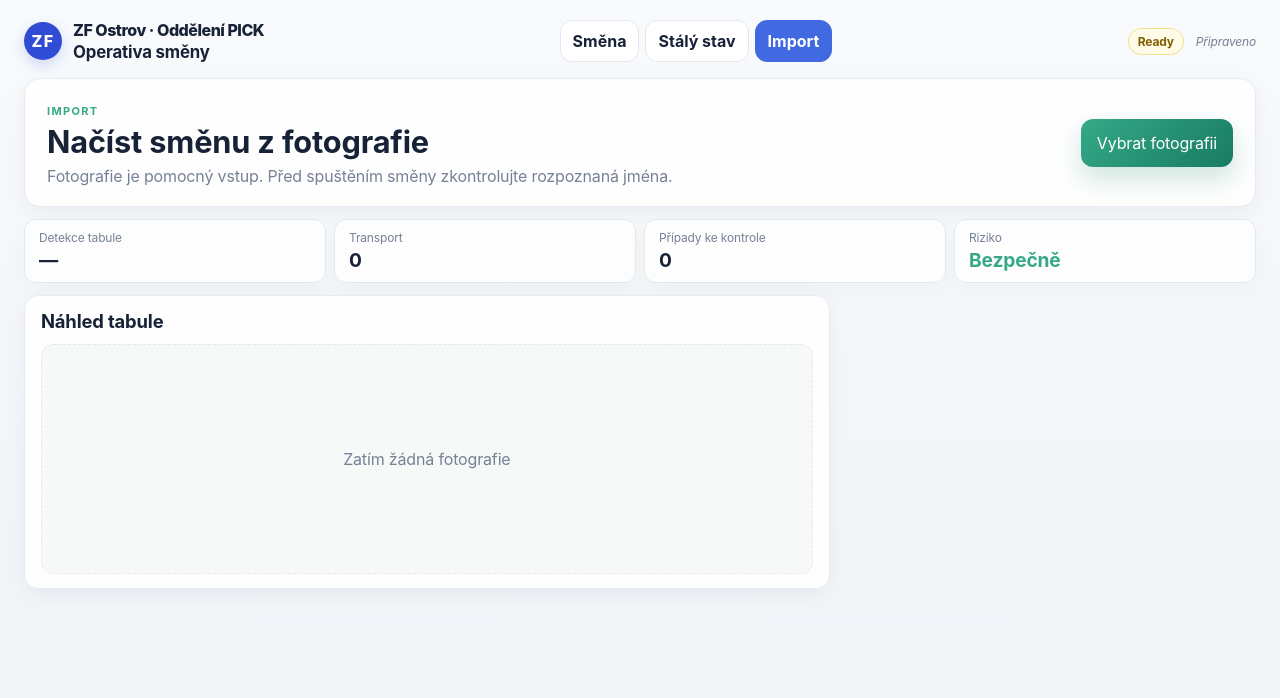
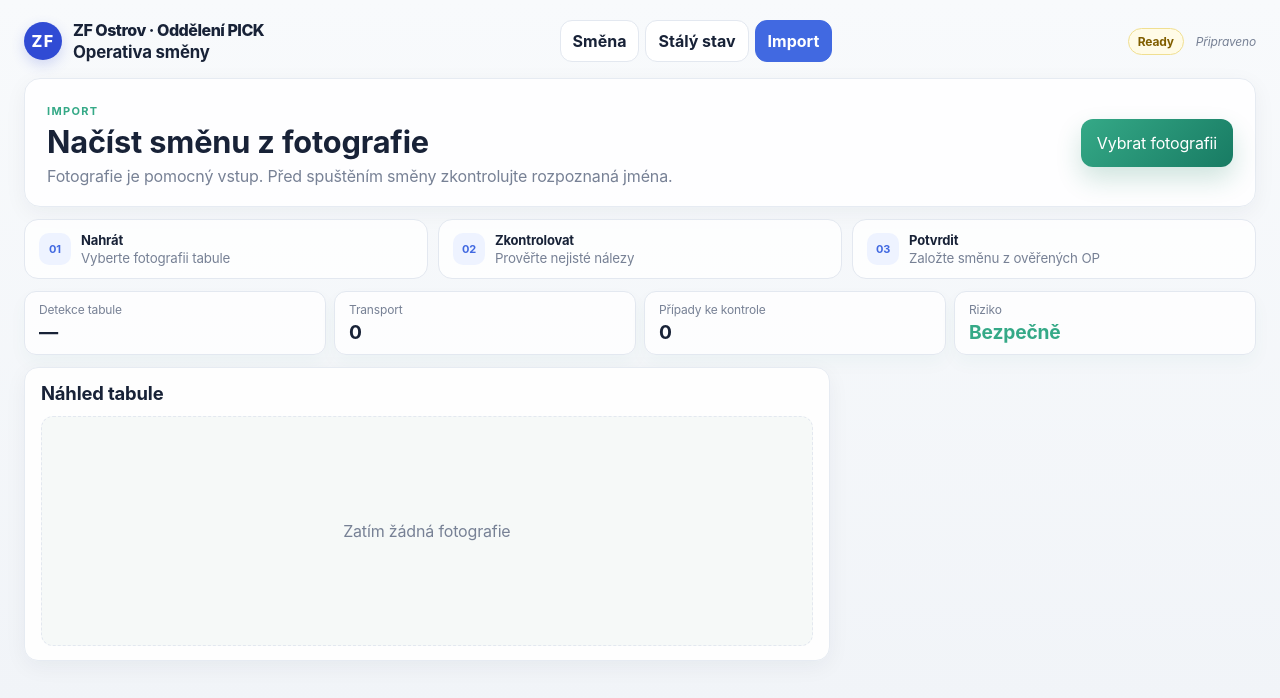
Before and after one commit to Egutek/zf-operation-3.0, a React (Vite) app: page / in a window 1280 px wide. Both pictures are taken after a click on the button "Import". Shown: the top 698 px of the page. Built offline with nearby package versions, Linux system fonts and the light colour scheme.

Commit message:
feat: connect OCR import flow to V3 UI

```diff
--- a/src/App.tsx
+++ b/src/App.tsx
@@ -450,6 +450,9 @@ export default function App() {
             <div><span className="eyebrow accent">Import</span><h1>Načíst směnu z fotografie</h1><p>Fotografie je pomocný vstup. Před spuštěním směny zkontrolujte rozpoznaná jména.</p></div>
             <label className="upload">{busy ? progress : 'Vybrat fotografii'}<input type="file" accept="image/*" disabled={busy} onChange={(event) => { const file = event.target.files?.[0]; if (file) void loadPhoto(file); }} /></label>
           </section>
+          <section className="ocr-stepper" aria-label="Postup importu">
+            {([['01', 'Nahrát', 'Vyberte fotografii tabule'], ['02', 'Zkontrolovat', 'Prověřte nejisté nálezy'], ['03', 'Potvrdit', 'Založte směnu z ověřených OP']] as const).map(([number, title, detail], index) => <div className={`ocr-step${(analysis && index > 0) || (reviewApproved && index === 2) ? ' done' : ''}`} key={number}><b>{number}</b><span><strong>{title}</strong><small>{detail}</small></span></div>)}
+          </section>
           <section className="summary-strip">
             <article className="summary-tile">
               <span>Detekce tabule</span>
--- a/src/style.css
+++ b/src/style.css
@@ -505,6 +505,13 @@ body { letter-spacing: -.01em; }
 .status-wrap { font-size: 12px; }
 .status-pill { padding: 5px 9px; color: #805e00; border: 1px solid #f0df91; background: #fffbe7; }
 .hero, .command-bar, .page-heading { border-radius: 16px; }
+.ocr-stepper { display: grid; grid-template-columns: repeat(3, minmax(0, 1fr)); gap: 10px; margin: 12px 0; }
+.ocr-step { display: flex; align-items: center; gap: 10px; min-width: 0; padding: 12px 14px; border: 1px solid var(--line); border-radius: 14px; background: rgba(255,255,255,.82); }
+.ocr-step > b { display: grid; place-items: center; flex: 0 0 32px; width: 32px; height: 32px; border-radius: 10px; color: var(--blue); background: #eef3ff; font-size: 11px; }
+.ocr-step span { display: grid; gap: 2px; min-width: 0; }
+.ocr-step strong { font-size: 13px; }
+.ocr-step small { overflow: hidden; color: var(--muted); text-overflow: ellipsis; white-space: nowrap; }
+.ocr-step.done > b { color: var(--green-deep); background: var(--green-soft); }
 .hero { min-height: 170px; align-items: center; padding: 30px; background: linear-gradient(120deg, #fff 0%, #edf4ff 100%); }
 .hero h1 { font-size: clamp(1.8rem, 3.4vw, 3.15rem); letter-spacing: -.045em; }
 .hero-actions button, .command-actions button { border-radius: 12px; }
@@ -561,6 +568,7 @@ button:focus-visible, input:focus-visible, select:focus-visible, textarea:focus-
   .zf-shell { padding: 10px 10px 88px; }
   .hero { padding: 22px 18px; }
   .hero-actions { width: 100%; }
+  .ocr-stepper { grid-template-columns: 1fr; }
   .hero-actions button { flex: 1 1 145px; }
   .command-actions { width: 100%; }
   .command-actions button { flex: 1 1 110px; }
```
